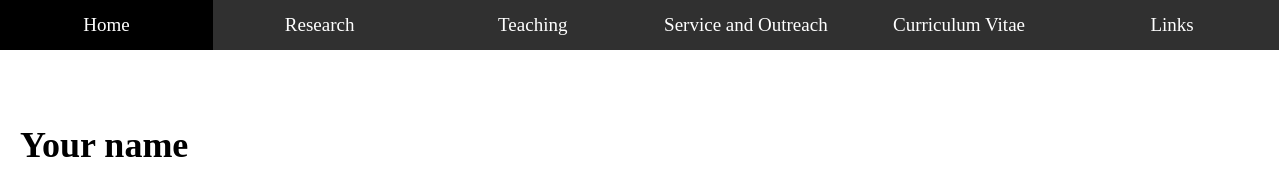
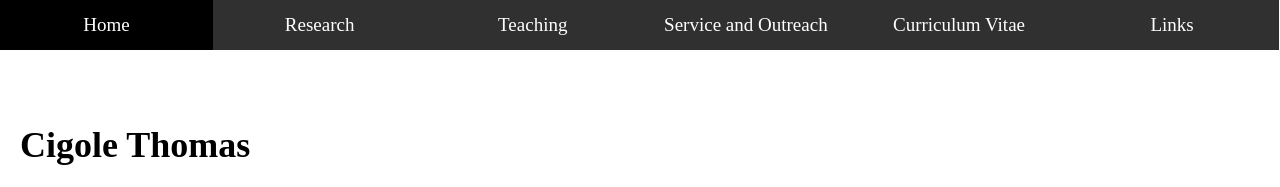
Before and after one commit to cigole9/cigole, a plain HTML site: page index.html in a window 1280 px wide. Shown: the top 187 px of the page. Drawn offline with Linux system fonts and the light colour scheme.

Commit message:
Update index.html

```diff
--- a/index.html
+++ b/index.html
@@ -68,7 +68,7 @@ body, html {
 <button class="tablink" onclick="openPage('Links', this, 'black')">Links</button>
 
 <div id="Home" class="tabcontent">
-	<h1> Your name </h1>
+	<h1> Cigole Thomas </h1>
 	<meta name="viewport" content="width=device-width, initial-scale=1">
 	<style>
 	* {
```
